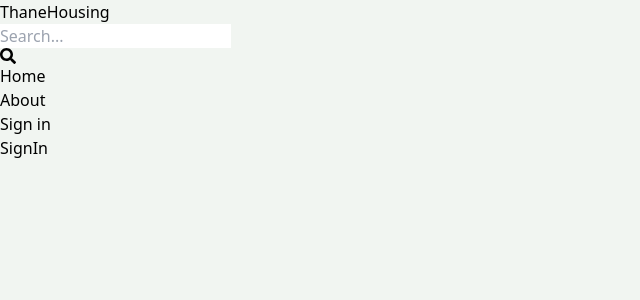
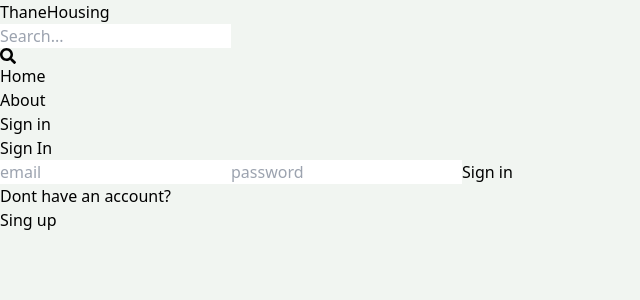
Before and after one commit to ranjit20m/thane-housing, a React (Vite) app in the folder client/: page /sign-in in a window 1280 px wide. Shown: the top 300 px of the page, without its empty margins (0-640 px from the left). Built offline with nearby package versions, Linux system fonts and the light colour scheme.

Commit message:
Complete sign in page functionality

```diff
--- a/client/src/pages/SignIn.jsx
+++ b/client/src/pages/SignIn.jsx
@@ -1,9 +1,61 @@
-import React from 'react'
+import { useState } from 'react';
+import { Link, useNavigate } from 'react-router-dom';
 
 const SignIn = () => {
+  const [formData, setFormData] = useState({});
+  const [error, setError] = useState(null);
+  const [loading, setLoading] = useState(false);
+  const navigate = useNavigate();
+
+  const handleChange = (e) => {
+    setFormData({ ...formData, [e.target.id]: e.target.value })
+  };
+
+  const handleSubmit = async (e) => {
+    e.preventDefault();
+    try {
+      setLoading(true);
+      const response = await fetch('/api/auth/signin', {
+        method: 'POST',
+        headers: { 'Content-Type': 'application/json', },
+        body: JSON.stringify(formData),
+      });
+      const data = await response.json(); // convert the respose we get to json
+      console.log(data);
+      if(data.success === false) {
+        setLoading(false);
+        setError(data.message);
+        return;
+      }
+      setLoading(false);
+      setError(null);
+      navigate('/'); // if everything ok navigate to home page
+    } catch (error) {
+      setLoading(false);
+      console.log(error.message)
+    }
+  };
+
   return (
-    <div>SignIn</div>
+    <div className="p-3 max-w-lg mx-auto">
+      <h1 className='text-3xl text-center font-semibold my-7'>Sign In</h1>
+      <form className="flex flex-col gap-4" onSubmit={ handleSubmit }>
+        <input id="email" type="email" placeholder="email" className="border p-3 rounded-lg" onChange={ handleChange } />
+        <input id="password" type="password" placeholder="password" className="border p-3 rounded-lg" onChange={ handleChange } />
+        <button
+          disabled={loading}
+          className="bg-slate-700 text-white p-3 rounded-lg uppercase hover:opacity-95 disabled:opacity-80"
+        >
+          {loading ? 'Loading...' : 'Sign in'}
+        </button>
+      </form>
+      <div className='flex gap-2 mt-5'>
+        <p>Dont have an account?</p>
+        <Link to={'/sign-up'}><span className='text-blue-700'>Sing up</span></Link>
+      </div>
+      {error && <p className='text-red-500 mt-5'>{error}</p>}
+    </div>
   )
 }
 
-export default SignIn
+export default SignIn;
```
